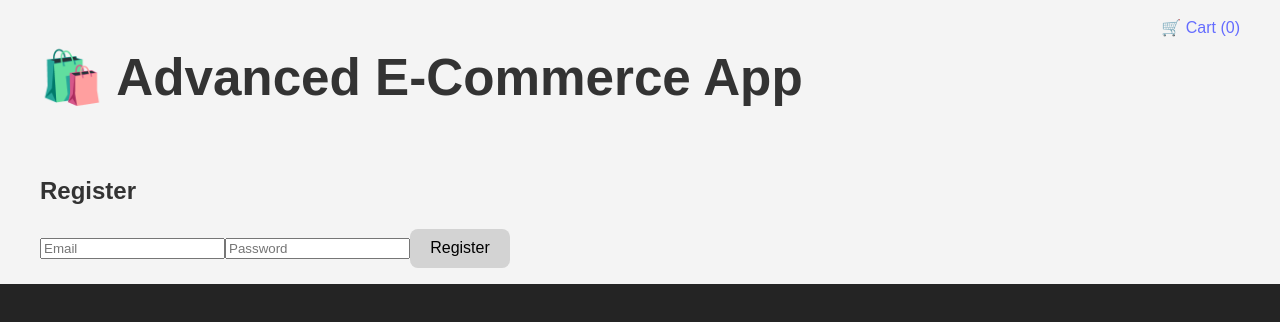
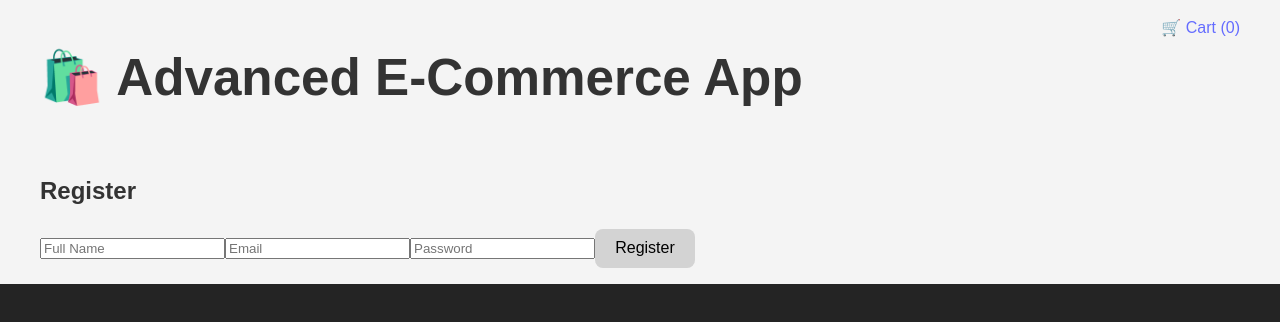
Before and after one commit to GJBURT/Advanced-Ecommerce-App, a React (Vite) app: page /register in a window 1280 px wide. Shown: the top 322 px of the page. Built offline with nearby package versions, Linux system fonts and the light colour scheme; no server answers.

Commit message:
updated firebaseAuth.ts to just auth.ts in the firebase folder. updated the Register.tsx file to inclue name in registration.

```diff
--- a/src/pages/Register.tsx
+++ b/src/pages/Register.tsx
@@ -3,8 +3,10 @@ import { createUserWithEmailAndPassword } from 'firebase/auth';
 import { auth } from '../firebase/config';
 import { useNavigate } from 'react-router-dom';
 import { FirebaseError } from 'firebase/app';
+import { register } from '../firebase/auth'; // Import the register function
 
 const Register: React.FC = () => {
+    const [name, setName] = useState('');
     const [email, setEmail] = useState('');
     const [password, setPassword] = useState('');
     const [error, setError] = useState<string | null>(null);
@@ -15,7 +17,7 @@ const Register: React.FC = () => {
         setError(null);
 
         try {
-            await createUserWithEmailAndPassword(auth, email, password);
+            await register(email, password, name);
             navigate('/'); // Redirect to home page after successful registration
         } catch (err) {
             const errorMessage = err instanceof FirebaseError ? err.message : 'Registration failed';
@@ -27,6 +29,13 @@ const Register: React.FC = () => {
         <div className="register-container">
             <h2>Register</h2>
             <form onSubmit={handleRegister}>
+                <input
+                    type="text"
+                    placeholder="Full Name"
+                    value={name}
+                    onChange={(e) => setName(e.target.value)}
+                    required
+                />
                 <input
                     type="email"
                     placeholder="Email"
```
Also changed, not shown: src/firebase/auth.ts (renamed from src/firebase/firebaseAuth.ts).
